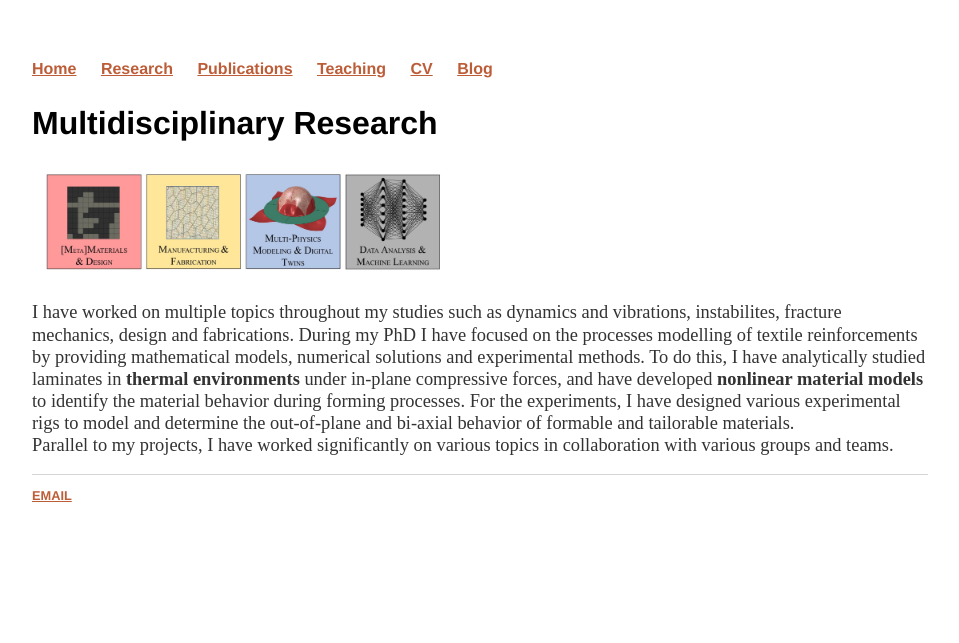
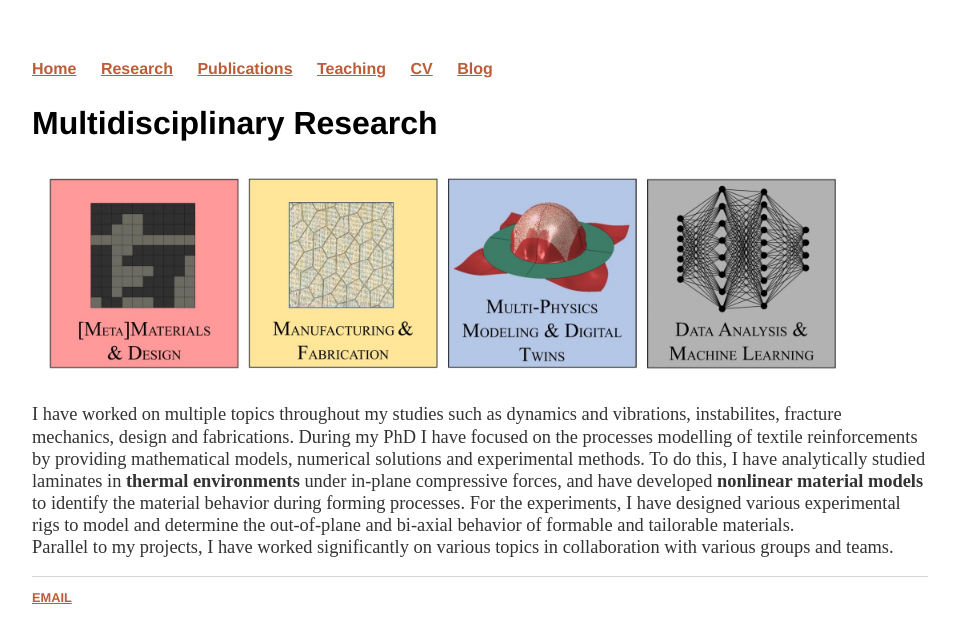
Before and after one commit to rsourki/rsourki.github.io, a Jekyll site: the page built from research/index.html, in a window 1280 px wide. Shown: the top 643 px of the page, without its empty margins (160-1119 px from the left). Built offline with Jekyll 4.4.1, drawn with Linux system fonts in a browser that asks for light colours.

Commit message:
Update main.css

```diff
--- a/css/main.css
+++ b/css/main.css
@@ -62,9 +62,8 @@ ul.posts li { list-style: none; }
 	border: solid black 0px;
 	padding: 2px;
 	width: 100%;
-	max-width: 400px;
+	max-width: 800px;
 	height: auto;
-	max-width: 400px;
 }
 
 .flippable{
```
